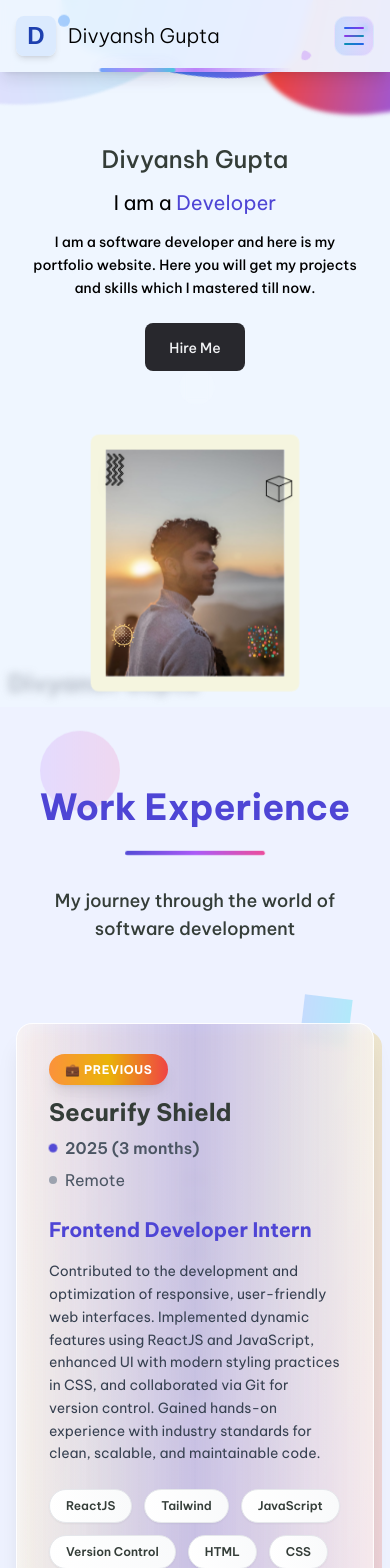
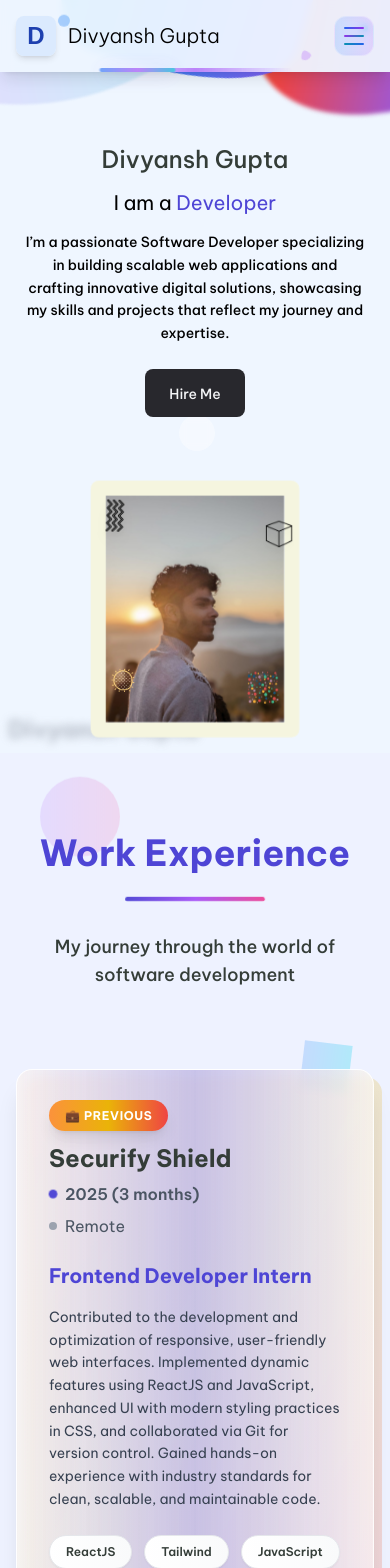
Before and after one commit to ShreedharDynamicCraft/MyPortfolio, a React (Create React App) app: page / in a window 390 px wide. Shown: the top 1568 px of the page. Built offline with nearby package versions, Linux system fonts and the light colour scheme.

Commit message:
minor bugs fixed and updated details

```diff
--- a/src/components/sections/heroSection.jsx
+++ b/src/components/sections/heroSection.jsx
@@ -24,15 +24,14 @@ const HeroSection = () => {
           I am a <span className="text-[#4e45d5]">Developer</span>
         </div>
         <div className="text-sm sm:text-base md:text-lg w-full lg:w-4/5 font-medium leading-relaxed max-w-md lg:max-w-none">
-          I am a software developer and here is my portfolio website. Here you
-          will get my projects and skills which I mastered till now.
+          I’m a passionate Software Developer specializing in building scalable web applications and crafting innovative digital solutions, showcasing my skills and projects that reflect my journey and expertise.
         </div>
         <button className="group relative px-6 sm:px-8 py-3 bg-transparent border-none cursor-pointer mt-2">
           <span className="relative z-10 text-gray-100 font-medium text-sm sm:text-base whitespace-nowrap">
             Hire Me
           </span>
           <div className="absolute bottom-0 right-0 w-full h-full bg-[#28282d] rounded-lg transition-all duration-400 group-hover:translate-x-[5%] group-hover:translate-y-[20%] group-hover:w-[110%] group-hover:h-[110%] -z-10"></div>
-          <div className="absolute translate-x-2.5 translate-y-2.5 w-9 h-9 bg-white/10 backdrop-blur-sm rounded-full transition-all duration-400 group-hover:rounded-lg group-hover:translate-x-0 group-hover:translate-y-0 group-hover:w-full group-hover:h-full -z-20"></div>
+          <div className="absolute translate-x-2.5 translate-y-2.5 w-9 h-9 bg-white/40 backdrop-blur-sm rounded-full transition-all duration-400 group-hover:rounded-lg group-hover:translate-x-0 group-hover:translate-y-0 group-hover:w-full group-hover:h-full -z-20"></div>
         </button>
       </div>
 
--- a/src/components/sections/projectSection.jsx
+++ b/src/components/sections/projectSection.jsx
@@ -8,11 +8,11 @@ const Projects = () => {
   return (
     <div id="projects" className="relative bg-blue-50 py-20 px-4 md:px-8 font-['Be_Vietnam_Pro'] overflow-hidden">
       {/* Faded Background Text */}
-      <div className="absolute inset-0 flex items-center justify-center pointer-events-none">
+      {/* <div className="absolute inset-0 flex items-center justify-center pointer-events-none">
         <div className="text-4xl sm:text-6xl md:text-8xl lg:text-9xl xl:text-[12rem] font-bold text-gray-400 opacity-30 blur-[3px] select-none">
           PROJECTS
         </div>
-      </div>
+      </div> */}
 
       {/* Floating Decorative Elements */}
       <div
--- a/src/components/sections/techStacks.jsx
+++ b/src/components/sections/techStacks.jsx
@@ -30,8 +30,8 @@ const TechStack = () => {
   // Generate fixed positions to prevent overlapping
   const generatePositions = () => {
     const positions = [];
-    const radius = (bubbleSize - 120) / 2;
-    const minDistance = 60;
+    const radius = (bubbleSize-100) / 2;
+    const minDistance = 50;
 
     for (let i = 0; i < techStacks.length; i++) {
       let position;
@@ -145,11 +145,11 @@ const TechStack = () => {
   return (
     <div id="skills" className="relative bg-indigo-50 py-20 px-4 md:px-8 font-['Be_Vietnam_Pro'] overflow-hidden">
       {/* Faded Background Text */}
-      <div className="absolute inset-0 flex items-center justify-center pointer-events-none">
+      {/* <div className="absolute inset-0 flex items-center justify-center pointer-events-none">
         <div className="text-4xl sm:text-6xl md:text-8xl lg:text-9xl xl:text-[12rem] font-bold text-gray-400 opacity-30 blur-[3px] select-none transform -rotate-12">
           TECH STACK
         </div>
-      </div>
+      </div> */}
 
       {/* Floating Decorative Elements */}
       <div className="absolute top-16 left-8 w-12 h-12 bg-gradient-to-r from-purple-400 to-pink-500 rounded-full opacity-20 animate-bounce" style={{animationDuration: '4s'}}></div>
--- a/src/components/sections/workExp.jsx
+++ b/src/components/sections/workExp.jsx
@@ -1,24 +1,34 @@
 import React from "react";
-import links from '../../data/DownloadLinks'
+import links from "../../data/DownloadLinks";
 import experiences from "../../data/WorkExperience";
 
 const WorkExperience = () => {
-
-
   return (
-    <div id="experience" className="relative bg-indigo-50 py-20 px-4 md:px-8 font-['Be_Vietnam_Pro'] overflow-hidden">
+    <div
+      id="experience"
+      className="relative bg-indigo-50 py-20 px-4 md:px-8 font-['Be_Vietnam_Pro'] overflow-hidden"
+    >
       {/* Faded Background Text */}
-      <div className="absolute inset-0 flex items-center justify-center pointer-events-none">
-        <div className="text-4xl sm:text-6xl md:text-8xl lg:text-9xl xl:text-[12rem] font-bold text-gray-400 opacity-30 blur-[3px] select-none transform rotate-90 lg:rotate-0">
+      {/* <div className="absolute bottom-[50px] left-1/4 -translate-x-1/2 pointer-events-none">
+        <div className="text-5xl xl:text-[7rem] font-bold text-gray-400 opacity-30 blur-[3px] select-none">
           EXPERIENCE
         </div>
-      </div>
+      </div> */}
 
       {/* Floating Decorative Elements */}
-      <div className="absolute top-10 left-10 w-20 h-20 bg-gradient-to-r from-purple-400 to-pink-400 rounded-full opacity-20 animate-bounce" style={{animationDuration: '3s'}}></div>
-      <div className="absolute top-1/4 right-10 w-12 h-12 bg-gradient-to-r from-blue-400 to-cyan-400 transform rotate-45 opacity-30 animate-spin" style={{animationDuration: '8s'}}></div>
+      <div
+        className="absolute top-10 left-10 w-20 h-20 bg-gradient-to-r from-purple-400 to-pink-400 rounded-full opacity-20 animate-bounce"
+        style={{ animationDuration: "3s" }}
+      ></div>
+      <div
+        className="absolute top-1/4 right-10 w-12 h-12 bg-gradient-to-r from-blue-400 to-cyan-400 transform rotate-45 opacity-30 animate-spin"
+        style={{ animationDuration: "8s" }}
+      ></div>
       <div className="absolute bottom-20 left-1/4 w-16 h-16 bg-gradient-to-r from-yellow-400 to-orange-400 rounded-full opacity-25 animate-pulse"></div>
-      <div className="absolute bottom-10 right-1/3 w-8 h-8 bg-gradient-to-r from-green-400 to-teal-400 transform rotate-12 opacity-30 animate-bounce" style={{animationDelay: '1s'}}></div>
+      <div
+        className="absolute bottom-10 right-1/3 w-8 h-8 bg-gradient-to-r from-green-400 to-teal-400 transform rotate-12 opacity-30 animate-bounce"
+        style={{ animationDelay: "1s" }}
+      ></div>
 
       {/* Section Header */}
       <div className="relative text-center mb-20 z-10">
@@ -39,15 +49,18 @@ const WorkExperience = () => {
               key={exp.id}
               className="group relative"
               style={{
-                animationDelay: `${index * 0.2}s`
+                animationDelay: `${index * 0.2}s`,
               }}
             >
               {/* Card Container with 3D Effect */}
               <div className="relative perspective-1000">
-                <div className={`relative bg-white/80 backdrop-blur-sm rounded-2xl overflow-hidden transform-gpu transition-all duration-700 hover:scale-105 hover:rotate-1 hover:shadow-2xl shadow-xl group-hover:shadow-[#4e45d5]/20 border border-white/50`}>
-
+                <div
+                  className={`relative bg-white/80 backdrop-blur-sm rounded-2xl overflow-hidden transform-gpu transition-all duration-700 hover:scale-105 hover:rotate-1 hover:shadow-2xl shadow-xl group-hover:shadow-[#4e45d5]/20 border border-white/50`}
+                >
                   {/* Gradient Background Overlay */}
-                  <div className={`absolute inset-0 bg-gradient-to-br ${exp.gradient} opacity-5 group-hover:opacity-10 transition-opacity duration-500`}></div>
+                  <div
+                    className={`absolute inset-0 bg-gradient-to-br ${exp.gradient} opacity-5 group-hover:opacity-10 transition-opacity duration-500`}
+                  ></div>
 
                   {/* Animated Border */}
                   <div className="absolute inset-0 rounded-2xl bg-gradient-to-r from-transparent via-[#4e45d5]/30 to-transparent opacity-0 group-hover:opacity-100 transition-opacity duration-500 animate-pulse"></div>
@@ -55,13 +68,18 @@ const WorkExperience = () => {
                   {/* Card Content */}
                   <div className="relative p-8 md:p-10 z-10">
                     <div className="flex flex-col lg:flex-row gap-6 lg:gap-8">
-
                       {/* Left Side - Company Info */}
                       <div className="lg:w-1/3">
                         {/* Type Badge with Glow */}
                         <div className="inline-block mb-4">
-                          <span className={`px-4 py-2 rounded-full text-xs font-bold tracking-wider uppercase bg-gradient-to-r ${exp.gradient} text-white shadow-lg group-hover:shadow-xl transform group-hover:scale-110 transition-all duration-300`}>
-                            {exp.type === 'current' ? '✨ CURRENT' : exp.type === 'internship' ? '🎓 INTERNSHIP' : '💼 PREVIOUS'}
+                          <span
+                            className={`px-4 py-2 rounded-full text-xs font-bold tracking-wider uppercase bg-gradient-to-r ${exp.gradient} text-white shadow-lg group-hover:shadow-xl transform group-hover:scale-110 transition-all duration-300`}
+                          >
+                            {exp.type === "current"
+                              ? "✨ CURRENT"
+                              : exp.type === "internship"
+                              ? "🎓 INTERNSHIP"
+                              : "💼 PREVIOUS"}
                           </span>
                         </div>
 
@@ -74,7 +92,9 @@ const WorkExperience = () => {
                         <div className="space-y-2 text-gray-600">
                           <div className="flex items-center gap-2">
                             <span className="w-2 h-2 bg-[#4e45d5] rounded-full animate-pulse"></span>
-                            <span className="font-semibold">{exp.duration}</span>
+                            <span className="font-semibold">
+                              {exp.duration}
+                            </span>
                           </div>
                           <div className="flex items-center gap-2">
                             <span className="w-2 h-2 bg-gray-400 rounded-full"></span>
@@ -102,7 +122,7 @@ const WorkExperience = () => {
                               key={skillIndex}
                               className="relative px-4 py-2 bg-gradient-to-r from-white to-gray-50 text-[#343d38] rounded-full text-xs md:text-sm font-semibold border border-gray-200 hover:border-[#4e45d5] transform hover:scale-110 hover:-translate-y-1 transition-all duration-300 cursor-pointer group/skill shadow-sm hover:shadow-lg"
                               style={{
-                                animationDelay: `${skillIndex * 0.1}s`
+                                animationDelay: `${skillIndex * 0.1}s`,
                               }}
                             >
                               {skill}
@@ -123,13 +143,14 @@ const WorkExperience = () => {
                 </div>
 
                 {/* 3D Shadow Effect */}
-                <div className={`absolute inset-0 bg-gradient-to-br ${exp.gradient} rounded-2xl transform translate-x-2 translate-y-2 opacity-20 group-hover:translate-x-4 group-hover:translate-y-4 group-hover:opacity-30 transition-all duration-500 -z-10`}></div>
+                <div
+                  className={`absolute inset-0 bg-gradient-to-br ${exp.gradient} rounded-2xl transform translate-x-2 translate-y-2 opacity-20 group-hover:translate-x-4 group-hover:translate-y-4 group-hover:opacity-30 transition-all duration-500 -z-10`}
+                ></div>
               </div>
             </div>
           ))}
         </div>
       </div>
-
       {/* Bottom Call-to-Action */}
       <div className="relative text-center mt-20 z-10">
         <a
@@ -147,7 +168,6 @@ const WorkExperience = () => {
         </a>
       </div>
 
-
       {/* Enhanced Custom CSS */}
       <style jsx>{`
         .perspective-1000 {
@@ -155,18 +175,32 @@ const WorkExperience = () => {
         }
 
         @keyframes shimmer {
-          0% { transform: translateX(-100%); }
-          100% { transform: translateX(100%); }
+          0% {
+            transform: translateX(-100%);
+          }
+          100% {
+            transform: translateX(100%);
+          }
         }
 
         @keyframes floatSlow {
-          0%, 100% { transform: translateY(0px) rotate(0deg); }
-          50% { transform: translateY(-20px) rotate(5deg); }
+          0%,
+          100% {
+            transform: translateY(0px) rotate(0deg);
+          }
+          50% {
+            transform: translateY(-20px) rotate(5deg);
+          }
         }
 
         @keyframes gradientShift {
-          0%, 100% { background-position: 0% 50%; }
-          50% { background-position: 100% 50%; }
+          0%,
+          100% {
+            background-position: 0% 50%;
+          }
+          50% {
+            background-position: 100% 50%;
+          }
         }
 
         .group:hover .animate-shimmer {
--- a/src/data/FooterData.js
+++ b/src/data/FooterData.js
@@ -64,6 +64,8 @@ const skills = [
   "C++",
   "Tailwind CSS",
   "Git",
+  "Docker",
+  "Web-Socket"
 ];
 
 export { skills, quickLinks, socialLinks };
--- a/src/data/Projects.js
+++ b/src/data/Projects.js
@@ -6,8 +6,7 @@ const projects = [
   {
     id: 1,
     title: "Academix – Student Management Platform",
-    description:
-      "A modern, responsive web platform designed to simplify academic management for students and faculty. Features include course tracking, assignment management, grade visualization, and secure authentication. Built with a clean UI/UX for intuitive navigation and optimized performance.",
+    description: "Academix is a modern ed-tech platform that empowers students and educators by providing a seamless learning experience. It includes features like course browsing and enrollment, interactive learning content, progress tracking, and secure authentication. Designed with a responsive UI and smooth UX, it ensures easy navigation and accessibility across devices",
     image: `${Academix}`,
     vercelLink: "https://academix-sigma.vercel.app",
     githubLink: "https://github.com/Divyanshguptaj/academix",
@@ -27,17 +26,14 @@ const projects = [
   {
     id: 2,
     title: "RhythmNest – Music Discovery & Visualization",
-    description:
-      "An engaging, interactive music application built with Next.js, offering users the ability to explore trending tracks, visualize beats in real time, and create personalized playlists. Integrates multiple music APIs for fetching detailed song metadata, streaming previews, and generating dynamic waveform animations. Designed with responsive layouts, fast load times, and smooth UI transitions for an immersive listening experience.",
-    image: `${RhythmNest}`, // Replace with actual screenshot URL
-    vercelLink: "https://music-master-hazel.vercel.app/",
+    description: "A responsive music school landing page built with Next.js and TypeScript, styled with shadcn/ui for a clean and modern interface. It features sections for courses, instructors, testimonials, and contact information, with smooth navigation and a focus on accessibility and performance.",    vercelLink: "https://music-master-hazel.vercel.app/",
+    image: `${RhythmNest}`,
     githubLink: "https://github.com/Divyanshguptaj/RhythmNest",
     technologies: [
       "Next.js",
       "React",
       "TypeScript",
       "Tailwind CSS",
-      "Music API Integration",
       "SSR / SSG",
       "Responsive Design",
       "Git",
@@ -50,7 +46,7 @@ const projects = [
     id: 3,
     title: "College Techfest Website",
     description:
-      "A visually appealing and mobile-friendly platform developed to showcase and manage my college’s first-ever tech festival. Includes sections for event categories, schedules, speaker profiles, and sponsors, alongside an interactive contact form. Emphasizes accessibility, optimized performance, and modern design with subtle animations. Served as the central hub for participants and organizers, enhancing engagement and streamlining communication before and during the event.",
+      "A responsive college techfest website built using HTML, CSS, and JavaScript, designed to highlight events, schedules, and fest details with an engaging and modern interface. The site features dedicated sections for event information, registrations, and contact details, with smooth navigation and a focus on accessibility and performance across devices.",
     image: `${Techfest}`,
     vercelLink: "https://college-techfest-eta.vercel.app",
     githubLink: "https://github.com/Divyanshguptaj/College-Techfest",
@@ -59,12 +55,12 @@ const projects = [
       "CSS3",
       "JavaScript",
       "Responsive Design",
-      "Flexbox",
-      "CSS Grid",
       "UI Animations",
-      "Accessibility",
-      "Git",
-      "Performance Optimization",
+      // "Flexbox",
+      // "CSS Grid",
+      // "Accessibility",
+      // "Git",
+      // "Performance Optimization",
     ],
     category: "Frontend",
     gradient: "from-indigo-500 via-purple-500 to-pink-500",
--- a/src/data/TechStacks.js
+++ b/src/data/TechStacks.js
@@ -56,7 +56,7 @@ const techStacks = [
     name: "React.js",
     category: "Full-Stack Development",
     icon: "https://cdn.jsdelivr.net/gh/devicons/devicon/icons/react/react-original.svg",
-    color: "from-cyan-400 to-blue-500",
+    color: "from-blue-50 to-blue-200",
   },
   {
     id: 8,
@@ -77,7 +77,7 @@ const techStacks = [
     name: "Tailwind CSS",
     category: "Full-Stack Development",
     icon: "https://raw.githubusercontent.com/devicons/devicon/master/icons/tailwindcss/tailwindcss-original.svg",
-    color: "from-cyan-400 to-teal-600",
+    color: "from-cyan-400 to-white",
   },
   {
     id: 11,
@@ -98,7 +98,7 @@ const techStacks = [
     name: "Node.js",
     category: "Full-Stack Development",
     icon: "https://cdn.jsdelivr.net/gh/devicons/devicon/icons/nodejs/nodejs-original.svg",
-    color: "from-green-500 to-green-700",
+    color: "from-green-200 to-green-400",
   },
   {
     id: 14,
@@ -114,7 +114,7 @@ const techStacks = [
     name: "MongoDB",
     category: "Database & Tools",
     icon: "https://cdn.jsdelivr.net/gh/devicons/devicon/icons/mongodb/mongodb-original.svg",
-    color: "from-green-600 to-green-800",
+    color: "from-green-200 to-black/50",
   },
   {
     id: 16,
@@ -123,19 +123,12 @@ const techStacks = [
     icon: "https://cdn.jsdelivr.net/gh/devicons/devicon/icons/mysql/mysql-original.svg",
     color: "from-blue-600 to-orange-500",
   },
-  // {
-  //   id: 21,
-  //   name: "SQL",
-  //   category: "Database & Tools",
-  //   icon: "https://cdn.jsdelivr.net/gh/devicons/devicon/icons/mysql/mysql-original.svg",
-  //   color: "from-blue-500 to-blue-700"
-  // },
   {
     id: 17,
     name: "Git",
     category: "Database & Tools",
     icon: "https://cdn.jsdelivr.net/gh/devicons/devicon/icons/git/git-original.svg",
-    color: "from-red-500 to-red-700",
+    color: "from-red-200 to-red-400",
   },
   {
     id: 18,
@@ -158,6 +151,34 @@ const techStacks = [
     icon: "https://cdn.worldvectorlogo.com/logos/jwt-3.svg",
     color: "from-pink-500 to-purple-600",
   },
+  {
+    id: 23,
+    name: "Docker",
+    category: "Database & Tools",
+    icon: "https://cdn.worldvectorlogo.com/logos/docker.svg",
+    color: "from-sky-500 to-blue-700"
+  },
+  {
+    id: 24,
+    name: "Prisma",
+    category: "Database & Tools",
+    icon: "https://cdn.worldvectorlogo.com/logos/prisma-3.svg",
+    color: "from-indigo-500 to-cyan-600"
+  },
+  {
+    id: 25,
+    name: "PostgreSQL",
+    category: "Database & Tools",
+    icon: "https://cdn.worldvectorlogo.com/logos/postgresql.svg",
+    color: "from-blue-500 to-indigo-700"
+  },
+  {
+    id: 26,
+    name: "WebSockets",
+    category: "Database & Tools",
+    icon: "https://cdn-icons-png.flaticon.com/512/1006/1006363.png",
+    color: "from-green-500 to-emerald-700"
+  }
 ];
 
 export default techStacks;
```
Also changed, not shown: src/components/sections/contactUs.jsx (+4 -26 lines). Lines whose indentation alone changed are shown as unchanged.
